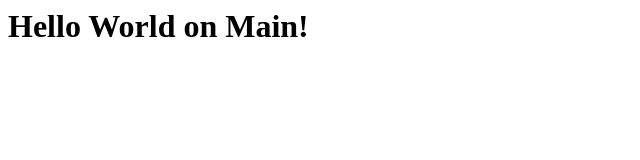
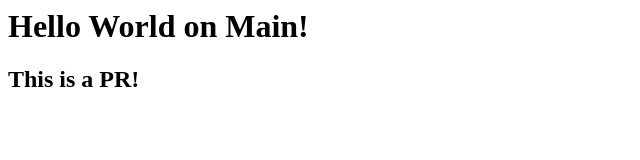
Before and after one commit to zbream/gha-test, a plain HTML site: page public/index.html in a window 1280 px wide. Shown: the whole page, without its empty margins (0-640 px from the left). Drawn offline with Linux system fonts and the light colour scheme.

Commit message:
feat: make a change

```diff
--- a/public/index.html
+++ b/public/index.html
@@ -4,5 +4,6 @@
   </head>
   <body>
     <h1>Hello World on Main!</h1>
+    <h2>This is a PR!</h2>
   </body>
 </html>
```
